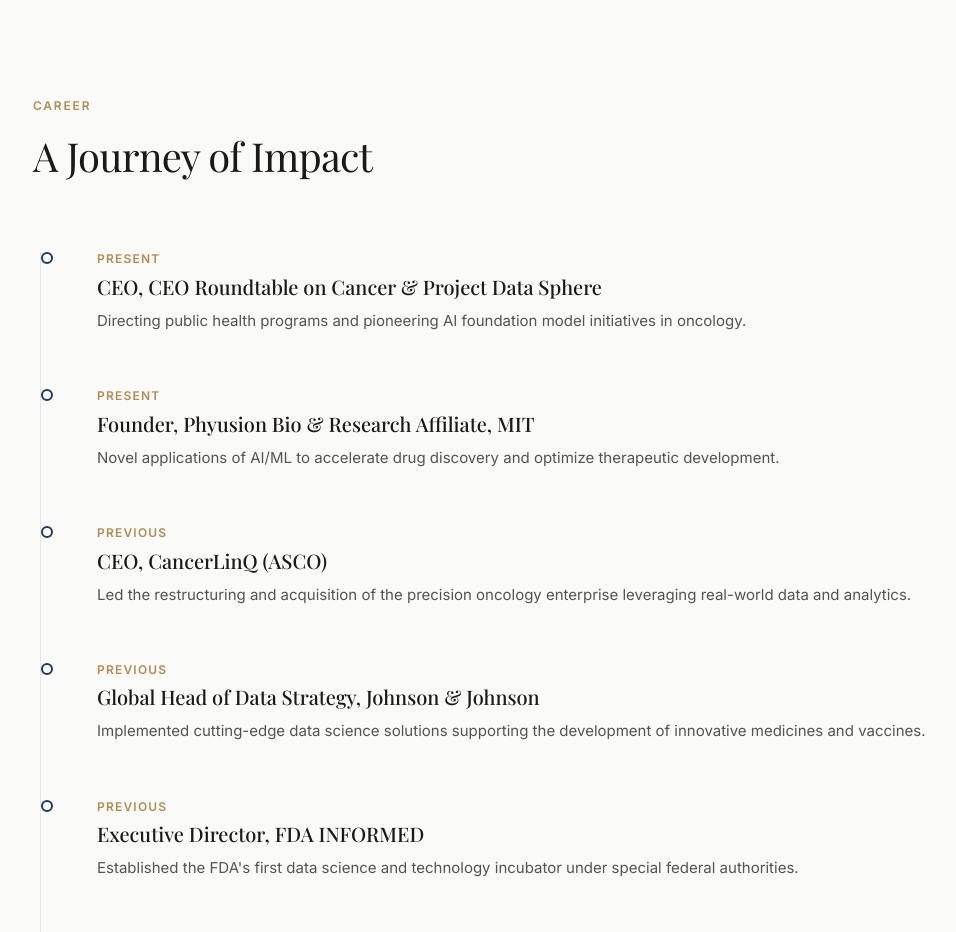
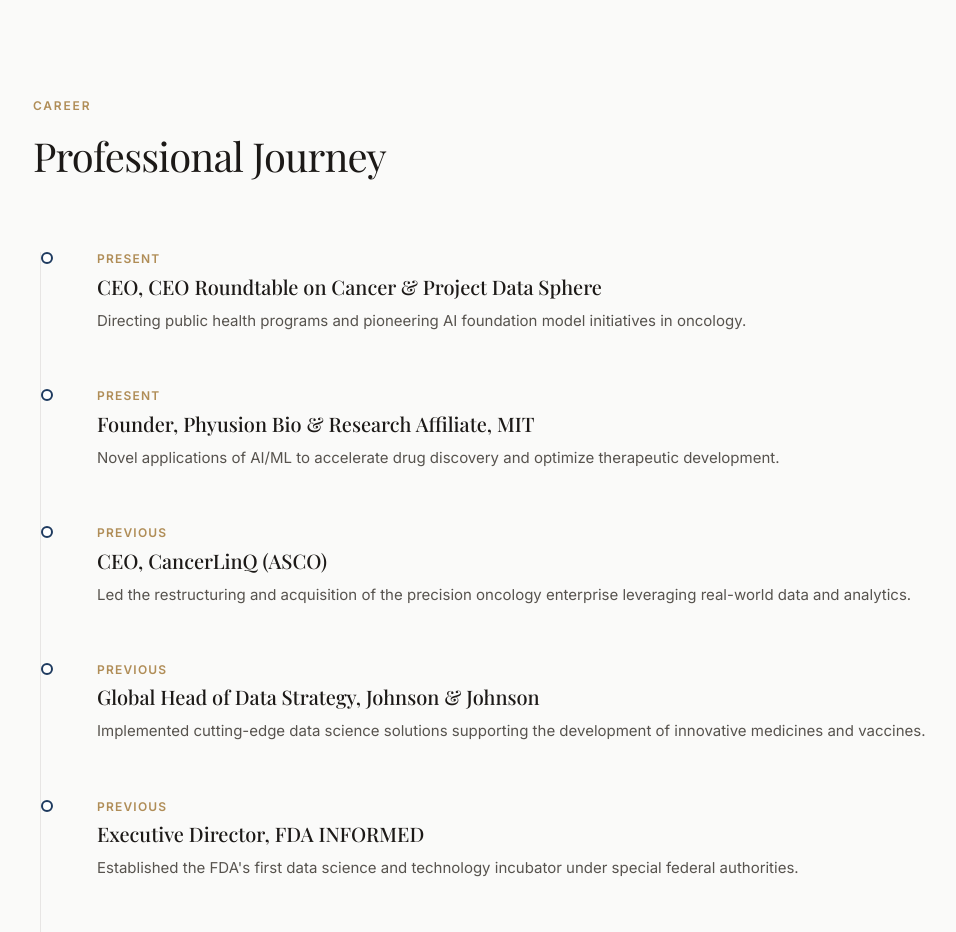
Before and after one commit to Phyusion/seankhozin.com, a plain HTML site: page index.html in a window 1280 px wide. Shown: the part 2900-3832 px from the top of the page, without its empty margins (39-995 px from the left). Drawn offline with nearby package versions, Linux system fonts and the light colour scheme; a web font is replaced by a local one.

Commit message:
Change section title from 'A Journey of Impact' to 'Professional Journey'

```diff
--- a/index.html
+++ b/index.html
@@ -224,7 +224,7 @@
     <div class="container">
       <div class="section-header">
         <span class="section-label">Career</span>
-        <h2 class="section-title">A Journey of Impact</h2>
+        <h2 class="section-title">Professional Journey</h2>
       </div>
       <div class="timeline">
         <div class="timeline-item">
```
